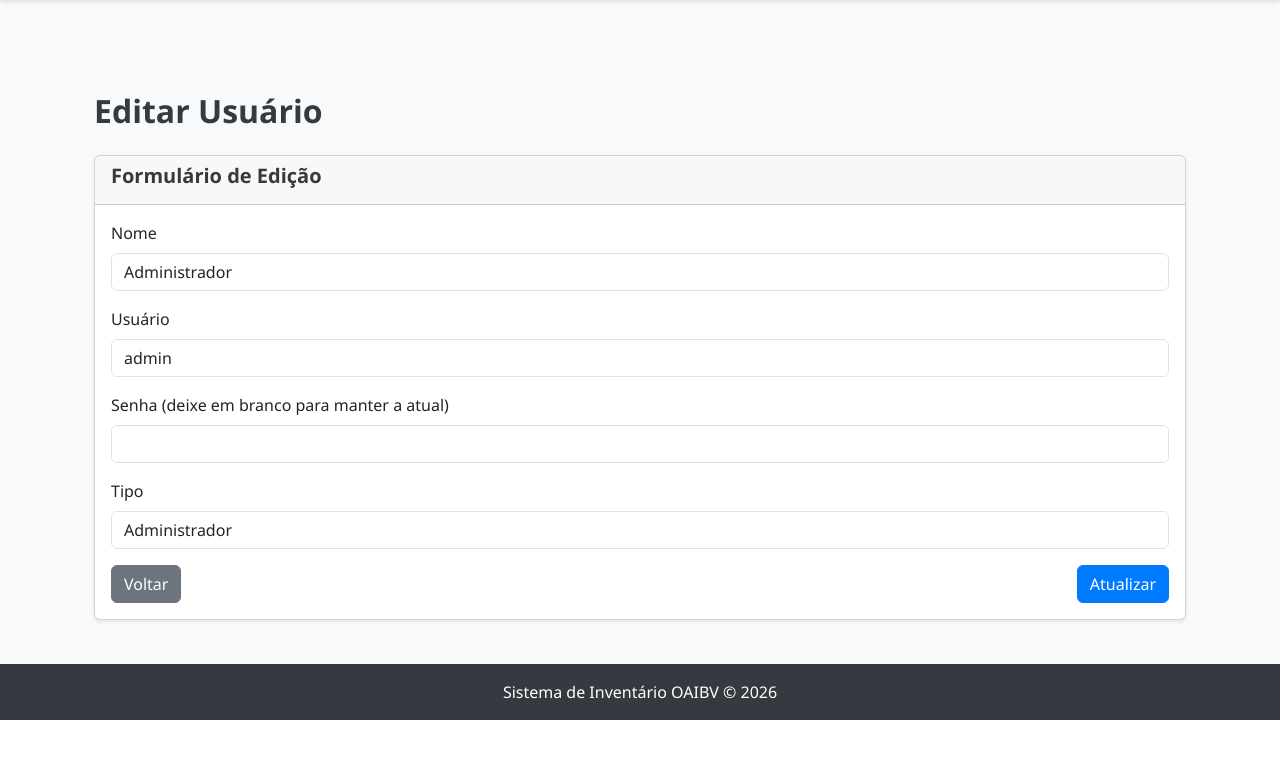
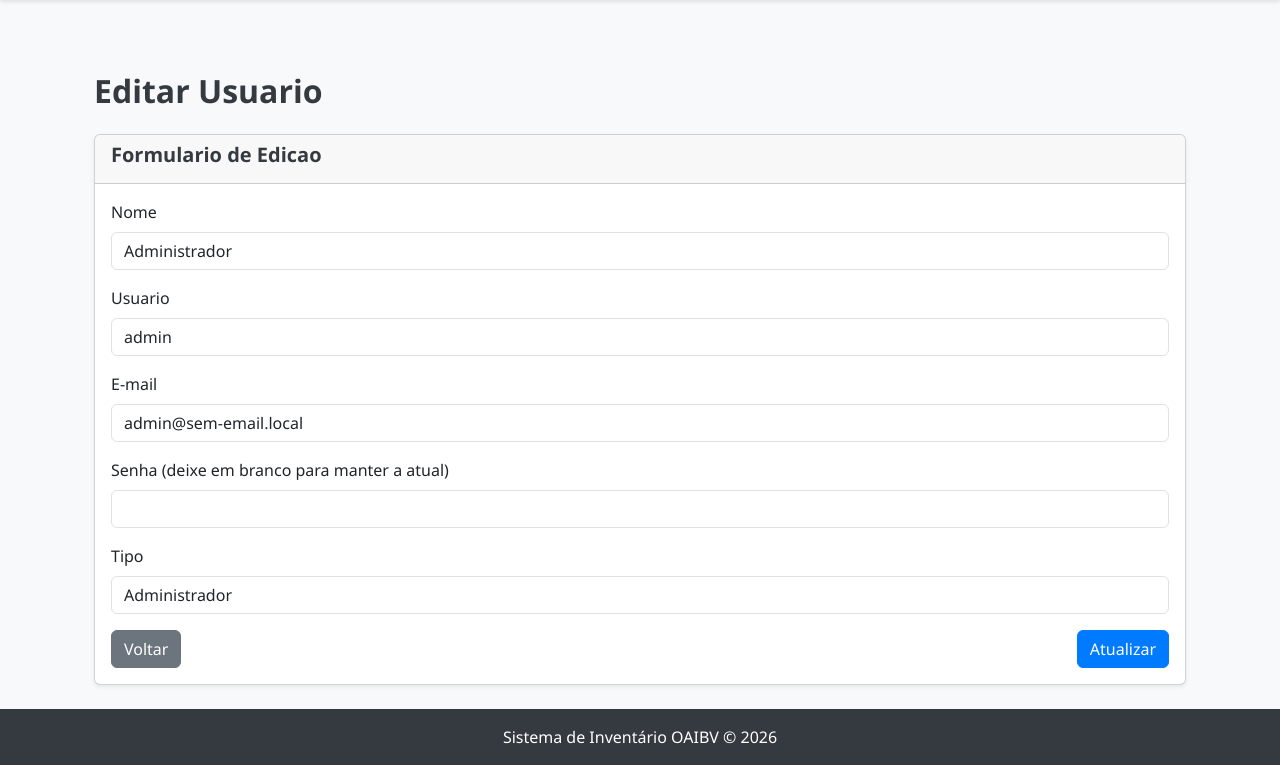
Before and after one commit to conectacasarr/inventario, a Flask app: page /usuarios/editar/1 in a window 1280 px wide. Shown: the part 80-845 px from the top of the page. Before the commit the page ends 800 px from the top, so only its background shows below. Run offline with Flask 3, Linux system fonts and the light colour scheme; a user stored in the database is signed in; data comes from the database, SQL or seed files in the repository.

Commit message:
fix: add email fields to admin user forms

```diff
--- a/templates/editar_usuario_simples.html
+++ b/templates/editar_usuario_simples.html
@@ -1,14 +1,14 @@
 {% extends 'base_simples.html' %}
 
-{% block title %}Editar Usuário - OAIBV{% endblock %}
+{% block title %}Editar Usuario - OAIBV{% endblock %}
 
 {% block content %}
 <div class="container mt-4">
-    <h2>Editar Usuário</h2>
+    <h2>Editar Usuario</h2>
 
     <div class="card">
         <div class="card-header">
-            <h5>Formulário de Edição</h5>
+            <h5>Formulario de Edicao</h5>
         </div>
         <div class="card-body">
             <form method="POST">
@@ -17,8 +17,12 @@
                     <input type="text" class="form-control" id="nome" name="nome" value="{{ usuario.nome }}" required>
                 </div>
                 <div class="mb-3">
-                    <label for="usuario" class="form-label">Usuário</label>
+                    <label for="usuario" class="form-label">Usuario</label>
                     <input type="text" class="form-control" id="usuario" name="usuario" value="{{ usuario.usuario }}" required>
+                </div>
+                <div class="mb-3">
+                    <label for="email" class="form-label">E-mail</label>
+                    <input type="email" class="form-control" id="email" name="email" value="{{ usuario.email or '' }}" required>
                 </div>
                 <div class="mb-3">
                     <label for="senha" class="form-label">Senha (deixe em branco para manter a atual)</label>
```
Also changed, not shown: templates/novo_usuario_simples.html (+8 -4 lines).
